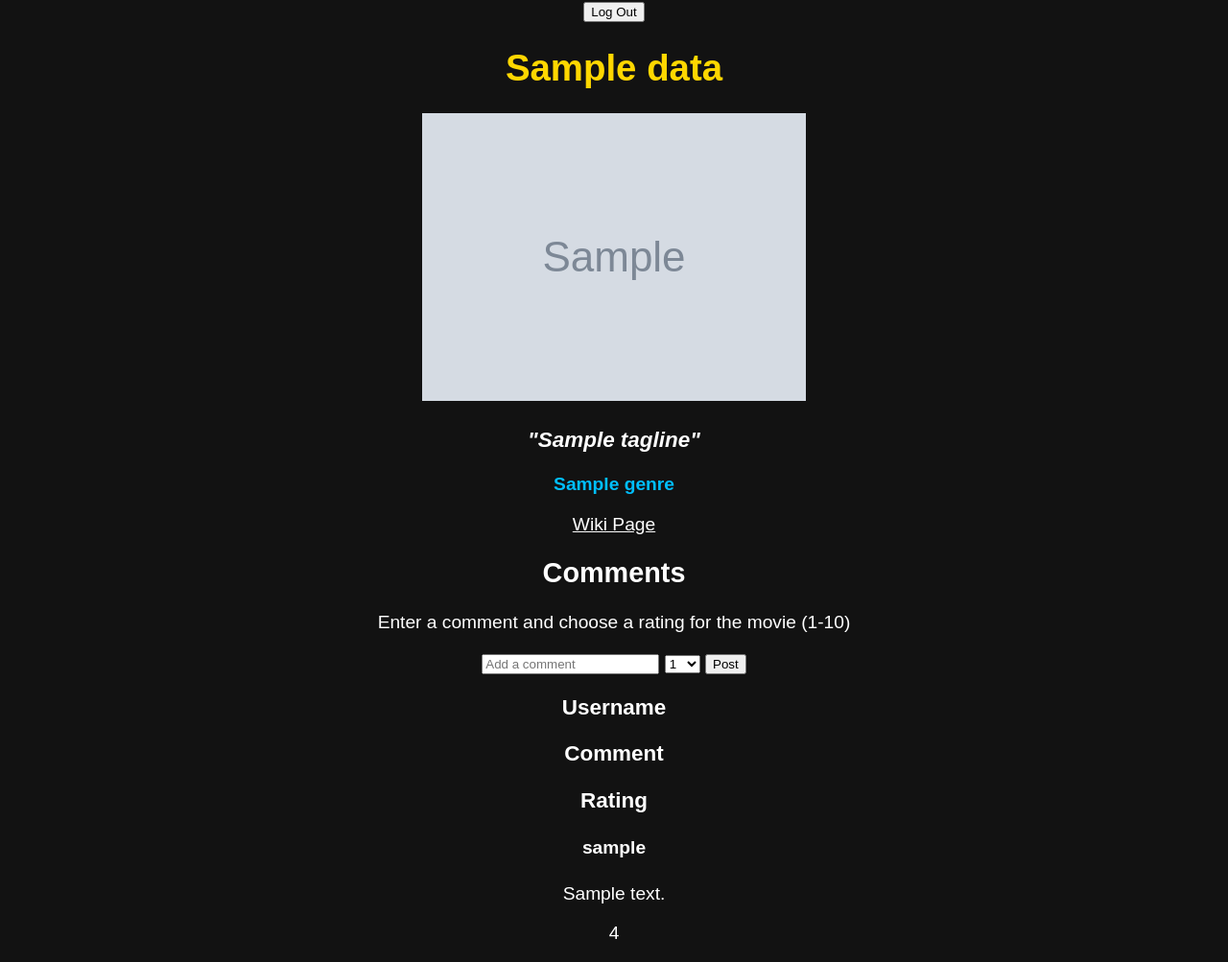
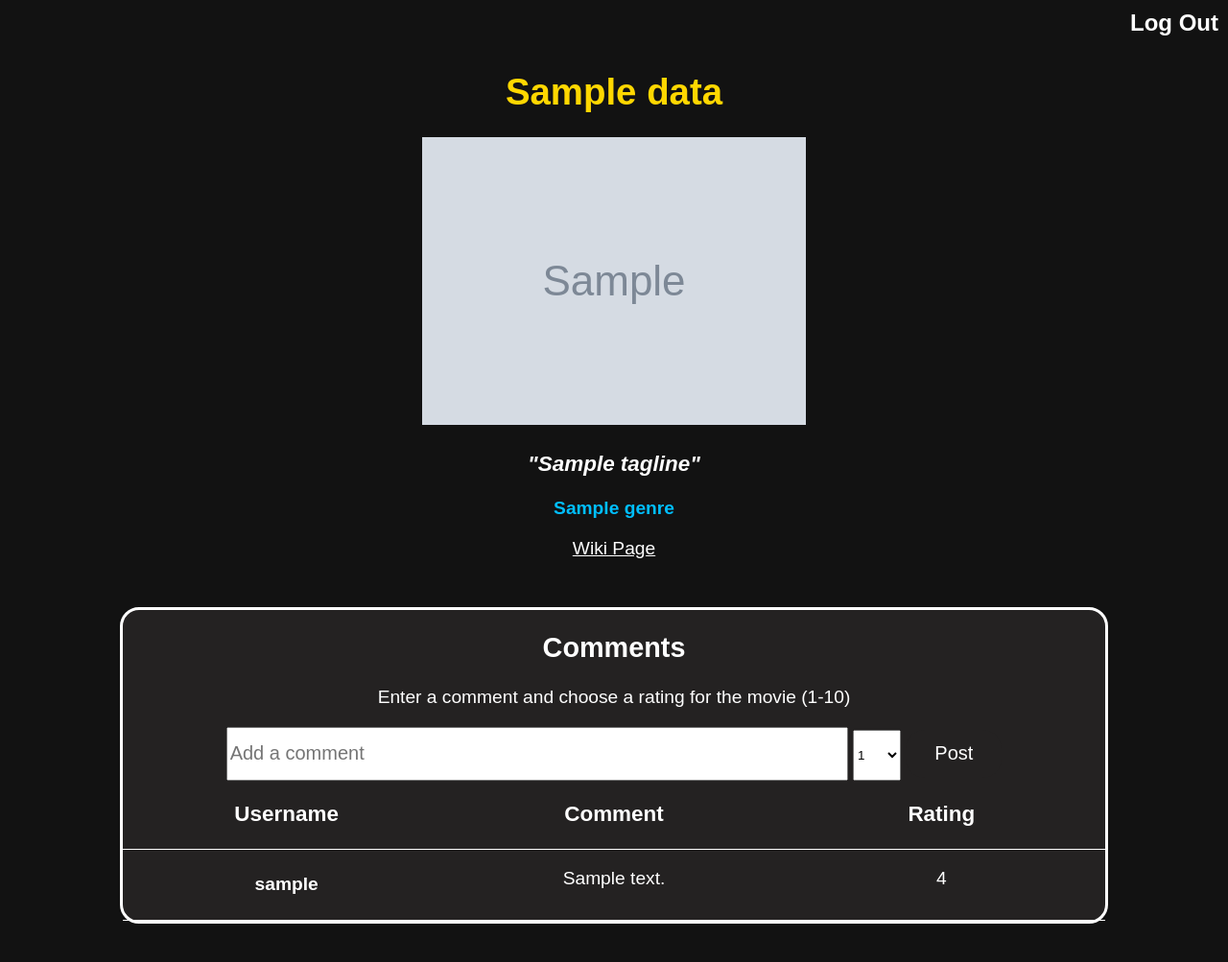
Before and after one commit to mali0039/swe-ms3, a Flask app: template templates/index.html in a window 1280 px wide. Shown: the whole page at 96% size. After the commit the page ends 963 px from the top, so only its background shows below. Run offline with Flask 2, Linux system fonts and the light colour scheme; tables that the repository leaves empty hold one stand-in row (values such as "Sample post"); the template is opened without the code that fills it: values that come from a table or form of the project are taken from there, most other values are stand-ins (such as "Sample title", 1, 10 or a date in 2020); grey boxes marked "Sample" are stand-in pictures; some web fonts are replaced.

Commit message:
Ignored trivial pylint warnings. Modified readme. Styled signup and login pages. Added logout button.

```diff
--- a/static/styles.css
+++ b/static/styles.css
@@ -26,3 +26,92 @@ video {
 #wiki:visited {
     color: white;
 }
+#logForm{
+   display: flex;
+   align-items: flex-end;
+   justify-content: flex-end;
+}
+
+#logoutButton {
+    padding: 10px;
+    font-weight: bold;
+    font-size: 24px;
+    border: none;
+    background-color: #121212;
+    color: white;
+}
+#logoutButton:hover {
+    cursor: pointer;
+}
+#commentContainer{
+    width: 80%;
+    border: 3px solid white;
+    margin: 0 auto;
+    background-color: #242222;
+    margin-top: 50px;
+    border-radius: 20px;
+}
+#commentBox {
+    height: 50px;
+    width: 50vw;
+    font-size: 20px;
+}
+.comment {
+    border-bottom: 1px solid white;
+    display: grid;
+    grid-template-columns: 1fr 1fr 1fr;
+}
+.cols {
+    display: grid;
+    border-bottom: 1px solid white;
+
+    grid-template-columns: 1fr 1fr 1fr;
+}
+#rating {
+    width: 50px;
+    height: 53px;
+    margin-top: -5px;
+}
+#postComment {
+    width: 100px;
+    height: 50px;
+    background-color: #242222;
+    border: none;
+    color: white;
+    font-size: 20px;
+    border-radius: 20px;
+
+}
+#postComment:hover{
+    cursor: pointer;
+}
+.loginBox {
+    width: 900px;
+    height: 400px;
+    margin: 0 auto;
+    margin-top: 5%;
+    text-align: center;
+    background-color: #242222;
+}
+#username {
+    margin-top: 50px;
+    width: 400px;
+    height: 30px;
+    font-size: 24px;
+    border-radius: 10px;
+}
+.commentText {
+    overflow: hidden;
+}
+#loginButton {
+    width: 100px;
+    height: 50px;
+    background-color: #121212;
+    border: none;
+    color: white;
+    font-size: 20px;
+    border-radius: 20px;
+}
+#login-text {
+    margin-top: 20px !important;
+}
--- a/tmbd.py
+++ b/tmbd.py
@@ -13,6 +13,7 @@ params = {
     "api_key": API_KEY,
 }
 
+
 def get_base_image_url():
     response = requests.get(
         BASE_CONFIG_URL,
@@ -22,7 +23,7 @@ def get_base_image_url():
         images = response.json()["images"]
         base_url = images["base_url"]
         size = images["poster_sizes"][3]
-        return base_url+size
+        return base_url + size
     except KeyError:
         print("Couldn't fetch base img URL!")
         return ""
@@ -32,7 +33,7 @@ BASE_IMG_URL = get_base_image_url()
 
 
 def get_random_movie():
-    random_id = random.randint(0,3)
+    random_id = random.randint(0, 3)
     response = requests.get(
         BASE_MOVIE_URL + MOVIE_IDS[random_id],
         params=params,
@@ -51,8 +52,14 @@ def get_random_movie():
         tagline = movie["tagline"]
         date = movie["release_date"]
         img_url = BASE_IMG_URL + "/" + movie["poster_path"]
-        return {"genres": genres, "title": title, "tagline": tagline,
-        "img_url": img_url, "date": date}
+        return {
+            "genres": genres,
+            "title": title,
+            "tagline": tagline,
+            "img_url": img_url,
+            "date": date,
+            "movie_id": MOVIE_IDS[random_id],
+        }
 
     except KeyError:
         print("Couldn't fetch trending movies!")
```
Also changed, not shown: models.py (+8 -6 lines), README.md, 1 other file.
